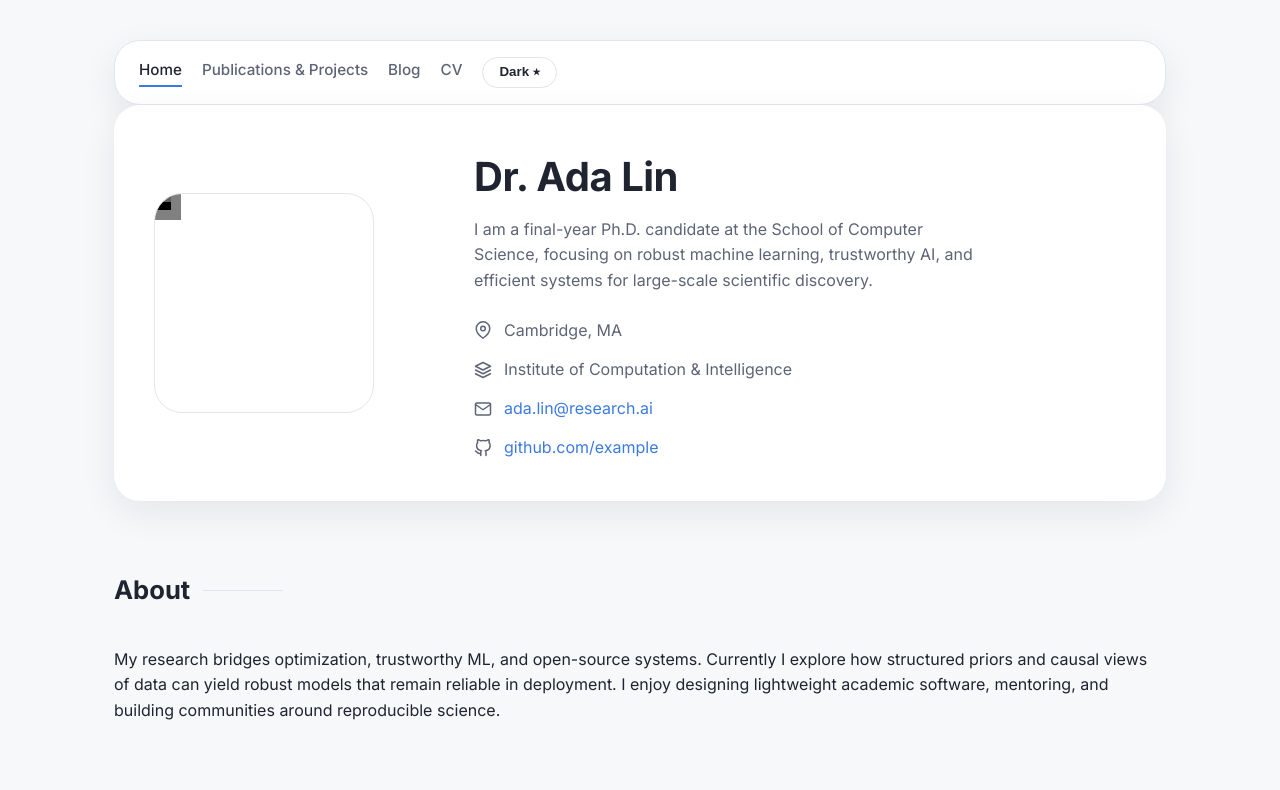
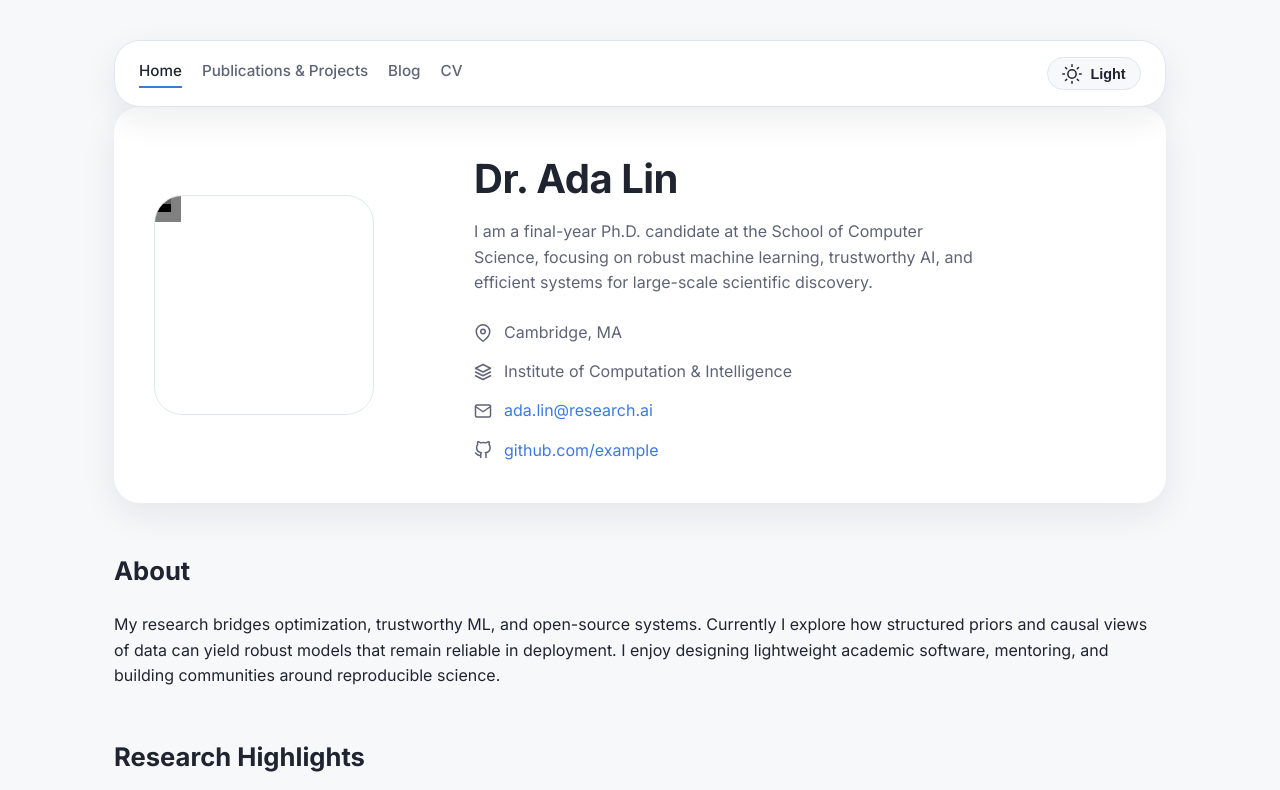
Before and after one commit to Eric0052/eric0052.github.io, a plain HTML site: page index.html in a window 1280 px wide. Shown: the top 790 px of the page. Drawn offline with nearby package versions, Linux system fonts and the light colour scheme.

Commit message:
second ui update

```diff
--- a/assets/script.js
+++ b/assets/script.js
@@ -14,12 +14,21 @@
     const toggleBtn = document.querySelector("[data-theme-toggle]");
     if (!toggleBtn) return;
 
-    toggleBtn.textContent = initial === "dark" ? "Light ⭑" : "Dark ⭑";
+    const label = toggleBtn.querySelector(".theme-label");
+
+    function syncButton(theme) {
+      toggleBtn.dataset.themeState = theme;
+      if (label) {
+        label.textContent = theme === "dark" ? "Dark" : "Light";
+      }
+    }
+
+    syncButton(initial);
 
     toggleBtn.addEventListener("click", () => {
       const next = body.getAttribute("data-theme") === "dark" ? "light" : "dark";
       applyTheme(next);
-      toggleBtn.textContent = next === "dark" ? "Light ⭑" : "Dark ⭑";
+      syncButton(next);
       localStorage.setItem(THEME_KEY, next);
     });
   }
--- a/assets/style.css
+++ b/assets/style.css
@@ -66,12 +66,16 @@ header.navbar {
   display: flex;
   align-items: center;
   justify-content: space-between;
-  gap: 1rem;
+  gap: 1.5rem;
   padding: 1rem 1.5rem;
   background: var(--bg-soft);
   border: 1px solid var(--border);
   border-radius: 26px;
   box-shadow: var(--shadow);
+  position: sticky;
+  top: 1rem;
+  backdrop-filter: blur(12px);
+  z-index: 10;
 }
 
 .nav-links {
@@ -95,19 +99,58 @@ header.navbar {
 }
 
 .theme-toggle {
+  display: inline-flex;
+  align-items: center;
+  gap: 0.5rem;
   border: 1px solid var(--border);
-  background: var(--bg-soft);
+  background: var(--bg);
   color: var(--text);
   border-radius: 999px;
-  padding: 0.4rem 1rem;
+  padding: 0.35rem 0.9rem;
   font-weight: 600;
   cursor: pointer;
-  transition: background var(--transition), color var(--transition), border var(--transition);
+  transition: background var(--transition), color var(--transition), border var(--transition), box-shadow var(--transition);
+  box-shadow: inset 0 0 0 1px rgba(255, 255, 255, 0.08);
 }
 
 .theme-toggle:hover {
   border-color: var(--accent);
   color: var(--accent);
+  box-shadow: inset 0 0 0 1px rgba(60, 122, 227, 0.25);
+}
+
+.theme-icon {
+  position: relative;
+  width: 20px;
+  height: 20px;
+  display: inline-flex;
+}
+
+.theme-icon svg {
+  position: absolute;
+  inset: 0;
+  width: 20px;
+  height: 20px;
+  opacity: 0;
+  transition: opacity var(--transition), transform var(--transition);
+}
+
+.theme-toggle[data-theme-state="light"] .icon-sun,
+.theme-toggle[data-theme-state="dark"] .icon-moon {
+  opacity: 1;
+  transform: scale(1);
+}
+
+.theme-toggle[data-theme-state="light"] .icon-moon {
+  transform: rotate(-12deg) scale(0.8);
+}
+
+.theme-toggle[data-theme-state="dark"] .icon-sun {
+  transform: rotate(12deg) scale(0.8);
+}
+
+.theme-label {
+  font-size: 0.9rem;
 }
 
 /* Hero / Profile */
@@ -167,16 +210,6 @@ header.navbar {
 .section h2 {
   font-size: 1.6rem;
   margin-bottom: 1.25rem;
-  display: inline-flex;
-  align-items: center;
-  gap: 0.8rem;
-}
-
-.section h2::after {
-  content: "";
-  height: 1px;
-  width: 80px;
-  background: var(--border);
 }
 
 .card-grid {
@@ -337,14 +370,23 @@ body[data-theme="dark"] .blog-content pre {
   box-shadow: var(--shadow);
 }
 
-.section-highlight h2 {
-  font-size: 1.8rem;
-  letter-spacing: -0.3px;
+.section-heading {
+  display: flex;
+  align-items: center;
+  justify-content: space-between;
+  gap: 1rem;
+  padding: 1rem 1.25rem;
+  border-radius: 20px;
+  border: 1px solid rgba(60, 122, 227, 0.16);
+  background: linear-gradient(120deg, rgba(60, 122, 227, 0.12), rgba(60, 122, 227, 0.02));
+  box-shadow: inset 0 1px 0 rgba(255, 255, 255, 0.25);
+  margin-bottom: 1.5rem;
 }
 
-.section-highlight h2::after {
-  width: 120px;
-  background: linear-gradient(90deg, var(--accent), transparent);
+.section-heading h2 {
+  margin: 0;
+  font-size: 1.7rem;
+  letter-spacing: -0.3px;
 }
 
 /* Responsive */
--- a/index.html
+++ b/index.html
@@ -20,8 +20,26 @@
           <a href="publications.html">Publications & Projects</a>
           <a href="blog.html">Blog</a>
           <a href="cv.html">CV</a>
-          <button class="theme-toggle" data-theme-toggle>Dark ⭑</button>
         </nav>
+        <button class="theme-toggle" data-theme-toggle data-theme-state="light">
+          <span class="theme-icon" aria-hidden="true">
+            <svg class="icon-sun" viewBox="0 0 24 24" fill="none" stroke="currentColor" stroke-width="1.8" stroke-linecap="round" stroke-linejoin="round">
+              <circle cx="12" cy="12" r="5"></circle>
+              <line x1="12" y1="1" x2="12" y2="3"></line>
+              <line x1="12" y1="21" x2="12" y2="23"></line>
+              <line x1="4.22" y1="4.22" x2="5.64" y2="5.64"></line>
+              <line x1="18.36" y1="18.36" x2="19.78" y2="19.78"></line>
+              <line x1="1" y1="12" x2="3" y2="12"></line>
+              <line x1="21" y1="12" x2="23" y2="12"></line>
+              <line x1="4.22" y1="19.78" x2="5.64" y2="18.36"></line>
+              <line x1="18.36" y1="5.64" x2="19.78" y2="4.22"></line>
+            </svg>
+            <svg class="icon-moon" viewBox="0 0 24 24" fill="none" stroke="currentColor" stroke-width="1.8" stroke-linecap="round" stroke-linejoin="round">
+              <path d="M21 12.79A9 9 0 1 1 11.21 3 7 7 0 0 0 21 12.79z"></path>
+            </svg>
+          </span>
+          <span class="theme-label">Light</span>
+        </button>
       </header>
 
       <section class="hero">
```
Also changed, not shown: blog.html (+22 -2 lines), cv.html (+19 -1 lines), publications.html (+25 -3 lines), 2 other files.
